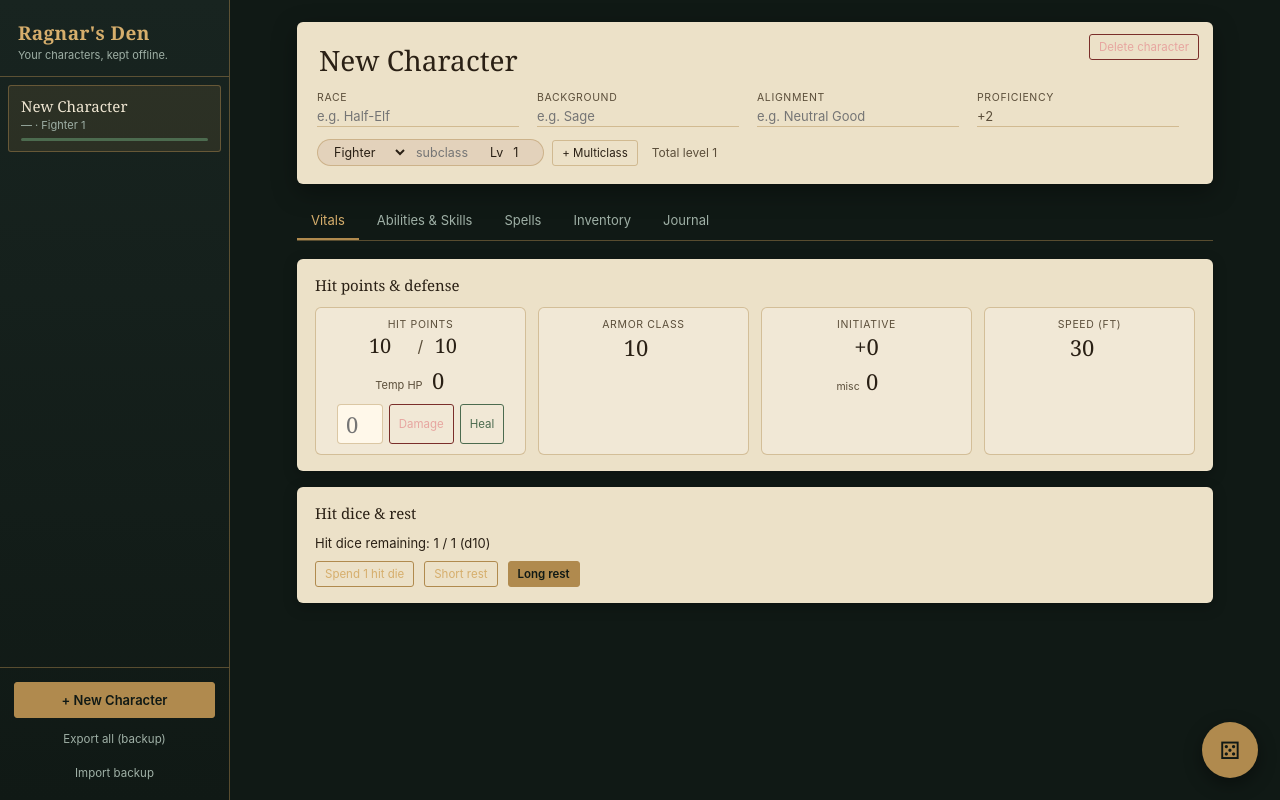
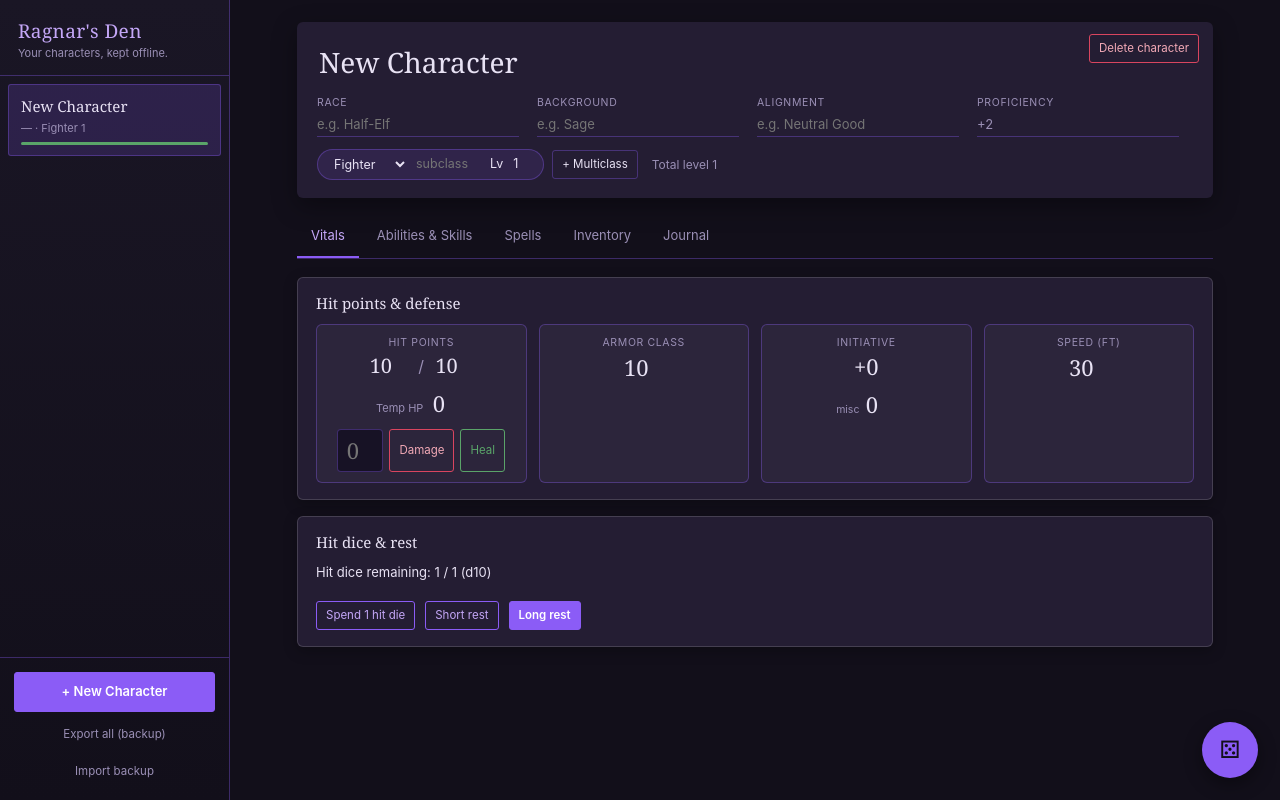
Before and after one commit to XRafaelX/Ragnar-s-Den, a plain HTML site: page index.html in a window 1280 px wide. Both pictures are taken after a click on the button "+ New Character". Drawn offline with Linux system fonts and the light colour scheme.

Commit message:
Added bootstrap styling to the character sheet. Updated ability boxes, vitals, quick buttons, spell slots, and textareas to have a more modern and cohesive look. Adjusted hover effects and background colors for better visual feedback.

```diff
--- a/css/style.css
+++ b/css/style.css
@@ -1,20 +1,49 @@
 :root{
-  --ink:#182420;
-  --ink-deep:#101915;
-  --parchment:#ECE1C8;
-  --parchment-dim:#DDCEA9;
-  --brass:#B08A4E;
-  --brass-bright:#D6AE6C;
-  --oxblood:#7A2E2A;
-  --moss:#4C6B4F;
-  --text-on-ink:#EFE6D2;
-  --text-on-ink-dim:#9FB0A6;
-  --text-on-parch:#2A2015;
-  --text-on-parch-dim:#5B4E3A;
-  --rule: rgba(176,138,78,0.45);
+  /* Dark + purple theme */
+  --ink:#1a1625;            /* raised dark surface */
+  --ink-deep:#120f1a;       /* deepest background */
+  --parchment:#241d33;      /* card / panel surface */
+  --parchment-dim:#2e2542;  /* card inset / hover */
+  --brass:#8b5cf6;          /* primary purple accent */
+  --brass-bright:#c4a7f7;   /* bright accent text */
+  --oxblood:#d9455f;        /* danger */
+  --moss:#5aa469;           /* hp / positive */
+  --text-on-ink:#e8e2f4;
+  --text-on-ink-dim:#9a8fb5;
+  --text-on-parch:#e8e2f4;
+  --text-on-parch-dim:#9a8fb5;
+  --field-bg:#171225;       /* editable input wells */
+  --rule: rgba(139,92,246,0.35);
   --radius: 3px;
   --serif: Georgia, 'Iowan Old Style', 'Palatino Linotype', Palatino, serif;
   --sans: -apple-system, BlinkMacSystemFont, 'Segoe UI', Roboto, 'Helvetica Neue', Arial, sans-serif;
+}
+
+/* Bootstrap dark theme -> purple */
+[data-bs-theme="dark"]{
+  --bs-primary:#8b5cf6;
+  --bs-primary-rgb:139,92,246;
+  --bs-body-bg:#120f1a;
+  --bs-body-color:#e8e2f4;
+  --bs-emphasis-color:#f4f0fc;
+  --bs-secondary-color:rgba(232,226,244,0.75);
+  --bs-border-color:rgba(139,92,246,0.35);
+  --bs-link-color:#c4a7f7;
+  --bs-link-hover-color:#d7c4fa;
+  --bs-code-color:#d7c4fa;
+}
+[data-bs-theme="dark"] .btn-primary{
+  --bs-btn-bg:#8b5cf6;
+  --bs-btn-border-color:#8b5cf6;
+  --bs-btn-hover-bg:#7c4ddb;
+  --bs-btn-hover-border-color:#7c4ddb;
+  --bs-btn-active-bg:#6d3fce;
+  --bs-btn-active-border-color:#6d3fce;
+  --bs-btn-disabled-bg:#8b5cf6;
+  --bs-btn-disabled-border-color:#8b5cf6;
+  --bs-btn-color:#fff;
+  --bs-btn-hover-color:#fff;
+  --bs-btn-active-color:#fff;
 }
 *{box-sizing:border-box;-webkit-tap-highlight-color:transparent;}
 html,body{height:100%;}
@@ -78,9 +107,9 @@ button{cursor:pointer;}
   border:1px solid transparent;
   position:relative;
 }
-#char-list li:hover{background:rgba(176,138,78,0.08);}
+#char-list li:hover{background:rgba(139,92,246,0.12);}
 #char-list li.active{
-  background:rgba(176,138,78,0.14);
+  background:rgba(139,92,246,0.18);
   border-color:var(--rule);
 }
 #char-list li .cname{
@@ -122,17 +151,17 @@ button{cursor:pointer;}
   font-size:13px;
   text-align:center;
 }
-.btn:hover{background:rgba(176,138,78,0.12);}
+.btn:hover{background:rgba(139,92,246,0.16);}
 .btn.primary{
   background:var(--brass);
-  color:var(--ink-deep);
+  color:#fff;
   font-weight:600;
   border-color:var(--brass);
 }
-.btn.primary:hover{background:var(--brass-bright);}
+.btn.primary:hover{background:var(--brass-bright);color:var(--ink-deep);}
 .btn.small{padding:5px 9px;font-size:11.5px;}
-.btn.danger{border-color:var(--oxblood);color:#E7A6A0;}
-.btn.danger:hover{background:rgba(122,46,42,0.18);}
+.btn.danger{border-color:var(--oxblood);color:#f2a9b6;}
+.btn.danger:hover{background:rgba(217,69,95,0.20);}
 .btn.ghost{border-color:transparent;color:var(--text-on-ink-dim);}
 .btn.ghost:hover{color:var(--text-on-ink);}
 
@@ -222,7 +251,7 @@ button{cursor:pointer;}
 .identity .sub-row input:focus, .identity .sub-row select:focus{outline:none;border-bottom:1px solid var(--brass);}
 .classes-row{margin-top:12px;display:flex;flex-wrap:wrap;gap:8px;align-items:center;}
 .class-chip{
-  background:rgba(122,46,42,0.08);
+  background:rgba(139,92,246,0.12);
   border:1px solid var(--rule);
   border-radius:20px;
   padding:4px 6px 4px 12px;
@@ -278,15 +307,15 @@ button{cursor:pointer;}
 .abilities-grid{display:grid;grid-template-columns:repeat(auto-fill,minmax(84px,1fr));gap:10px;}
 .ability-box{
   border:1px solid var(--rule);border-radius:6px;text-align:center;padding:10px 6px;
-  background:rgba(255,255,255,0.25);
+  background:rgba(255,255,255,0.04);
   cursor:pointer;
 }
-.ability-box:hover{background:rgba(214,174,108,0.18);}
+.ability-box:hover{background:rgba(139,92,246,0.18);}
 .ability-box .lbl{font-size:10.5px;text-transform:uppercase;letter-spacing:.08em;color:var(--text-on-parch-dim);}
 .ability-box .mod{font-family:var(--serif);font-size:24px;margin:2px 0;}
 .ability-box input{
   width:44px;text-align:center;border:1px solid var(--rule);border-radius:4px;
-  background:#fff8ea;font-size:13px;padding:2px;color:var(--text-on-parch);
+  background:var(--field-bg);font-size:13px;padding:2px;color:var(--text-on-parch);
 }
 
 /* Saves & skills */
@@ -305,14 +334,14 @@ button{cursor:pointer;}
 
 /* Vitals */
 .vitals-grid{display:grid;grid-template-columns:repeat(auto-fit,minmax(120px,1fr));gap:12px;}
-.vital-box{border:1px solid var(--rule);border-radius:6px;padding:10px;text-align:center;background:rgba(255,255,255,.25);}
+.vital-box{border:1px solid var(--rule);border-radius:6px;padding:10px;text-align:center;background:rgba(255,255,255,.04);}
 .vital-box .lbl{font-size:10.5px;text-transform:uppercase;letter-spacing:.06em;color:var(--text-on-parch-dim);}
 .vital-box input{width:100%;text-align:center;border:none;background:transparent;font-family:var(--serif);font-size:22px;color:var(--text-on-parch);}
 .hp-row{display:flex;align-items:center;justify-content:center;gap:4px;}
 .hp-row input{width:52px;font-size:20px;}
 .hp-row span{color:var(--text-on-parch-dim);}
 .quickbtns{display:flex;gap:6px;justify-content:center;margin-top:8px;flex-wrap:wrap;}
-.quickbtns input{width:46px;border:1px solid var(--rule);border-radius:4px;text-align:center;background:#fff8ea;padding:4px;}
+.quickbtns input{width:46px;border:1px solid var(--rule);border-radius:4px;text-align:center;background:var(--field-bg);padding:4px;}
 
 .death-saves{display:flex;justify-content:center;gap:16px;margin-top:10px;font-size:12px;}
 .death-saves .grp{display:flex;flex-direction:column;align-items:center;gap:4px;}
@@ -324,10 +353,10 @@ button{cursor:pointer;}
 
 /* Spells */
 .slot-grid{display:grid;grid-template-columns:repeat(auto-fill,minmax(78px,1fr));gap:10px;}
-.slot-box{border:1px solid var(--rule);border-radius:6px;padding:8px;text-align:center;background:rgba(255,255,255,.25);}
+.slot-box{border:1px solid var(--rule);border-radius:6px;padding:8px;text-align:center;background:rgba(255,255,255,.04);}
 .slot-box .lbl{font-size:10.5px;color:var(--text-on-parch-dim);}
 .slot-box .fraction{display:flex;align-items:center;justify-content:center;gap:3px;margin-top:4px;}
-.slot-box input{width:28px;text-align:center;border:1px solid var(--rule);border-radius:3px;background:#fff8ea;}
+.slot-box input{width:28px;text-align:center;border:1px solid var(--rule);border-radius:3px;background:var(--field-bg);}
 
 table.data-table{width:100%;border-collapse:collapse;font-size:13px;}
 table.data-table th{
@@ -357,7 +386,7 @@ table.data-table input[type=number]{text-align:center;}
 .journal-entry textarea:focus{outline:none;}
 
 textarea.freeform{
-  width:100%;min-height:80px;border:1px solid var(--rule);border-radius:5px;background:rgba(255,255,255,.3);
+  width:100%;min-height:80px;border:1px solid var(--rule);border-radius:5px;background:rgba(255,255,255,.04);
   color:var(--text-on-parch);padding:8px;font-size:13.5px;line-height:1.5;resize:vertical;
 }
 
@@ -382,7 +411,7 @@ textarea.freeform{
   border:1px solid var(--brass);background:transparent;color:var(--text-on-ink);
   border-radius:4px;padding:6px 0;font-size:12.5px;flex:1;min-width:38px;
 }
-.die-btn:hover{background:rgba(176,138,78,.15);}
+.die-btn:hover{background:rgba(139,92,246,.16);}
 .tray-controls{display:flex;gap:8px;align-items:center;margin-bottom:10px;}
 .tray-controls input{width:50px;border:1px solid var(--rule);background:var(--ink-deep);color:var(--text-on-ink);border-radius:4px;padding:5px;text-align:center;}
 .tray-controls label{font-size:11.5px;color:var(--text-on-ink-dim);display:flex;align-items:center;gap:4px;}
--- a/index.html
+++ b/index.html
@@ -1,15 +1,16 @@
 <!DOCTYPE html>
-<html lang="en">
+<html lang="en" data-bs-theme="dark">
 <head>
 <meta charset="UTF-8">
 <meta name="viewport" content="width=device-width, initial-scale=1, viewport-fit=cover">
-<meta name="theme-color" content="#182420">
+<meta name="theme-color" content="#1a1625">
 <title>Ragnar's Den — Character Creator</title>
 <link rel="manifest" href="manifest.json">
 <link rel="apple-touch-icon" href="images/icon-192.png">
 <meta name="apple-mobile-web-app-capable" content="yes">
 <meta name="apple-mobile-web-app-status-bar-style" content="black-translucent">
 <meta name="apple-mobile-web-app-title" content="Ragnar's Den">
+<link rel="stylesheet" href="css/bootstrap.min.css">
 <link rel="stylesheet" href="css/style.css">
 </head>
 <body>
@@ -82,6 +83,7 @@
   </div>
 </div>
 
+<script src="js/bootstrap.bundle.min.js"></script>
 <script src="js/script.js"></script>
 </body>
 </html>
--- a/js/script.js
+++ b/js/script.js
@@ -636,7 +636,7 @@ function renderSpellsPanel(c){
     if(c.spellcasting.ability===a) o.selected = true;
     sel.appendChild(o);
   });
-  sel.style.padding="4px"; sel.style.border="1px solid var(--rule)"; sel.style.borderRadius="4px"; sel.style.background="#fff8ea";
+  sel.style.padding="4px"; sel.style.border="1px solid var(--rule)"; sel.style.borderRadius="4px"; sel.style.background="var(--field-bg)"; sel.style.color="var(--text-on-parch)";
   sel.addEventListener("change", function(){ c.spellcasting.ability = sel.value; save(); renderAll(); });
   abField.appendChild(sel);
   row.appendChild(abField);
--- a/sw.js
+++ b/sw.js
@@ -1,8 +1,12 @@
-var CACHE_NAME = "vault-and-vellum-v1";
+var CACHE_NAME = "vault-and-vellum-v2";
 var ASSETS = [
   "./",
   "./index.html",
   "./manifest.json",
+  "./css/bootstrap.min.css",
+  "./css/style.css",
+  "./js/bootstrap.bundle.min.js",
+  "./js/script.js",
   "./images/icon-192.png",
   "./images/icon-512.png"
 ];
```
Also changed, not shown: css/bootstrap.min.css (added), js/bootstrap.bundle.min.js (added), manifest.json.
